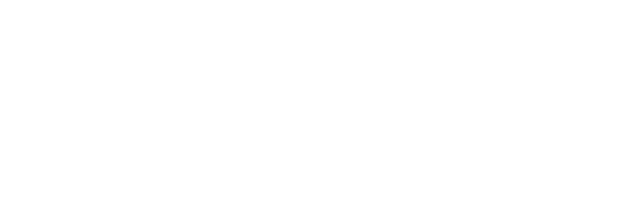
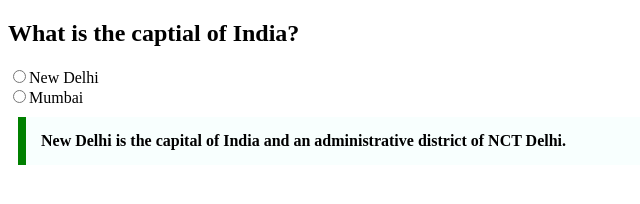
Before and after one commit to acciojob/trivia-rgrohitgupta938, a website: page main.html in a window 1280 px wide. Shown: the whole page, without its empty margins (0-640 px from the left). Drawn offline with Linux system fonts and the light colour scheme.

Commit message:
created a submission

```diff
--- a/main.html
+++ b/main.html
@@ -1,13 +1,20 @@
 <!DOCTYPE html>
 
-<html>
+<html lang="en">
 
 <head>
+	<meta charset="utf-8" />
 	<link rel="stylesheet" href="styles.css">
 </head>
 
 <body>
 	<!-- the entire body must be written by student -->
+	<h2>What is the captial of India?</h2>
+	<label><input type="radio" />New Delhi</label>
+	<label><input type="radio" />Mumbai</label>
+	<blockquote>
+            New Delhi is the capital of India and an administrative district of NCT Delhi.
+        </blockquote>
     <script type="text/javascript" src="./script.js">
 </script>
 
--- a/styles.css
+++ b/styles.css
@@ -1,2 +1,13 @@
 
 /* Your CSS Code here. */
+label{
+	display:block;
+}
+blockquote{
+	max-width:600px;
+	margin:10px;
+	padding:15px;
+	border-left:8px solid green;
+	background-color:#f8fffe;
+	font-weight:bold;
+}
```
